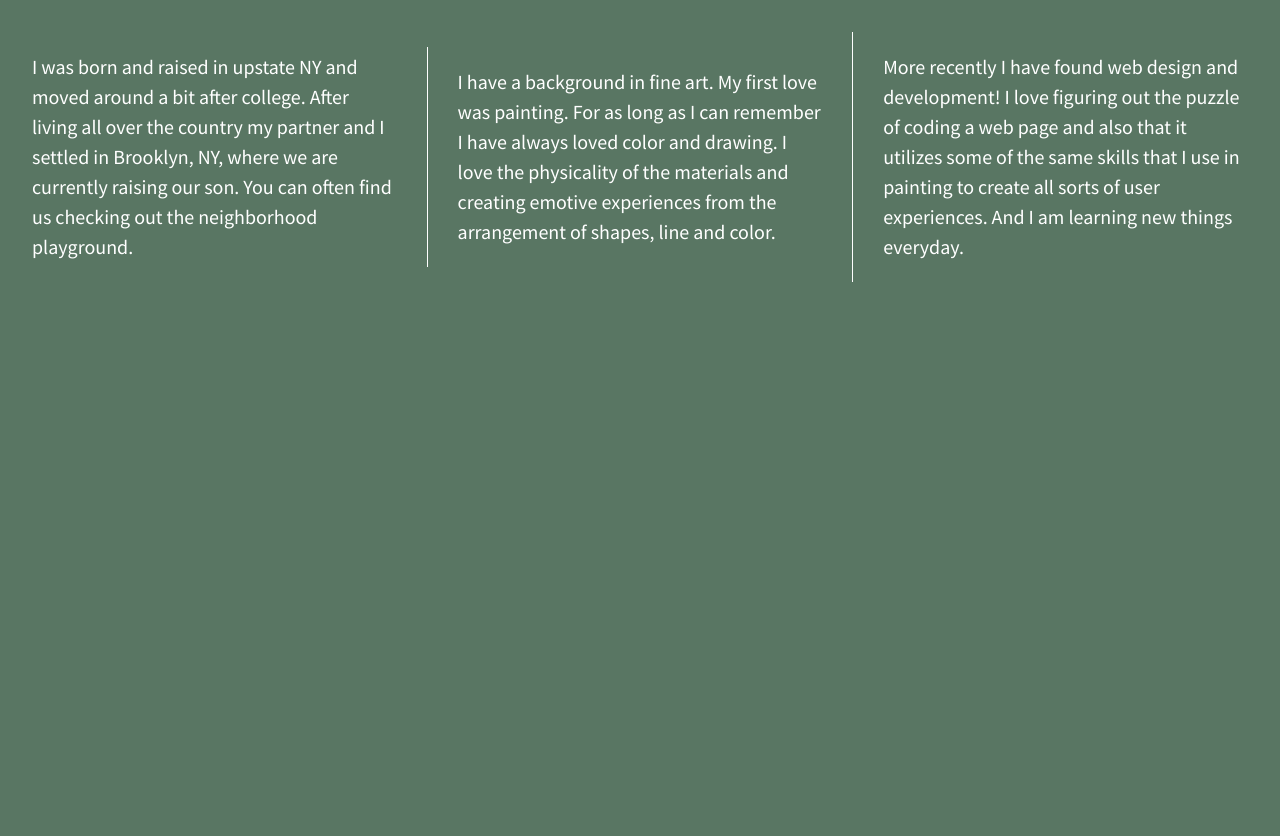
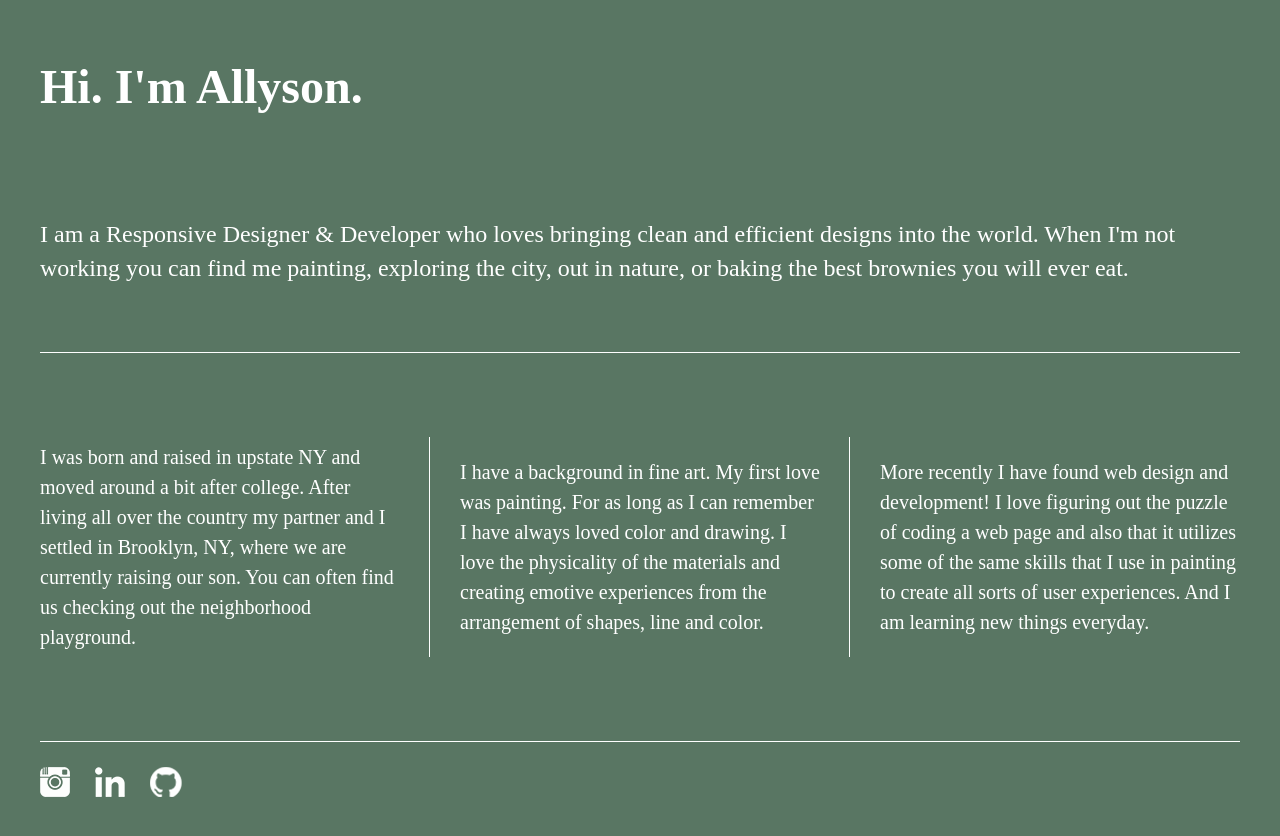
Before and after one commit to allyson-s-code/206-divs-flexbox-starter, a plain HTML site: page index.html in a window 1280 px wide. Drawn offline with nearby package versions, Linux system fonts and the light colour scheme; a web font is replaced by a local one.

Commit message:
added header main footer

```diff
--- a/css/main.css
+++ b/css/main.css
@@ -99,22 +99,57 @@ textarea {
 html {
   background-color: #597663;
   height: 100%;
+  width: 100%;
 }
 
 body {
-  font-family: 'Source Sans Pro', sans-serif;
+  color:#fff;
+  font-family: 'Kaisei Tokumin', serif;
   padding: 2em;
   font-size: 1em;
   height: 100%;
+  display: flex;
+  justify-content: center;
+
 }
 
 .wrapper {
-  /*add display:flex and set justify-content to space-between*/
-  display: flex;
-  flex-flow: row wrap;
-  justify-content: space-between;
-  align-items: center;
+    /*add display:flex and set justify-content to space-between*/
+    display: flex;
+    flex-flow: row wrap;
+    justify-content: space-between;
+    align-items: center;
+    max-width: 1200px;
 }
+
+header,
+footer {
+    width: 100%;
+    display: flex;
+    justify-content: flex-start;
+}
+
+header h1 {
+    font-family: 'Kaisei HarunoUmi', serif;
+    font-size: 3em;
+    font-weight: 700;
+    line-height: .5em;
+}
+
+main {
+    width: 100%;
+    height: 200px;
+    display: flex;
+    justify-content: center;
+    align-items: center;
+    border-bottom: 1px solid #fff;
+    margin-bottom: 3em;
+}
+
+main p {
+    font-size: 1.5em;
+}
+
 
 .div-1, .div-2, .div-3 {
   /*give the divs a width of 30%, add display:flex, set justify-content and align-items to center*/
@@ -123,7 +158,6 @@ body {
   font-size: 1.25em;
   background-color:#597663;
   width: 300px;
-  height: 300px;
   display: flex;
   width: 30%;
   height: auto;
@@ -136,6 +170,17 @@ body {
     padding-left: 1.5em;
 }
 
+footer {
+    flex-direction: row;
+    border-top: 1px solid #fff;
+    margin-top: 3em;
+    flex-flow: row nowrap;
+}
+
+footer a {
+    padding: 25px 25px 25px 0;
+
+}
 
 /* ==========================================================================
    Helper classes
--- a/index.html
+++ b/index.html
@@ -13,15 +13,22 @@
         <link rel="stylesheet" href="css/normalize.css">
         <link rel="stylesheet" href="css/main.css">
         <script src="js/vendor/modernizr-2.8.3.min.js"></script>
-        <link href='http://fonts.googleapis.com/css?family=Lora:700' rel='stylesheet' type='text/css'>
-        <link href='http://fonts.googleapis.com/css?family=Source+Sans+Pro:400,700' rel='stylesheet' type='text/css'>
+        <link rel="preconnect" href="https://fonts.googleapis.com">
+        <link rel="preconnect" href="https://fonts.gstatic.com" crossorigin>
+        <link href="https://fonts.googleapis.com/css2?family=Kaisei+HarunoUmi:wght@700&family=Kaisei+Tokumin:wght@500&display=swap" rel="stylesheet">
     </head>
     <body>
         <!--[if lt IE 8]>
             <p class="browserupgrade">You are using an <strong>outdated</strong> browser. Please <a href="http://browsehappy.com/">upgrade your browser</a> to improve your experience.</p>
         <![endif]-->
+        <section class="wrapper">
+            <header>
+                <h1> Hi. I'm Allyson.</h1>
+            </header>
+            <main>
+                <p>I am a Responsive Designer & Developer who loves bringing clean and efficient designs into the world. When I'm not working you can find me painting, exploring the city, out in nature, or baking the best brownies you will ever eat.</p>
+            </main>
 
-        <section class="wrapper">
             <div class="div-1">
                 <p>I was born and raised in upstate NY and moved around a bit after college. After living all over the country my partner and I settled in Brooklyn, NY, where we are currently raising our son. You can often find us checking out the neighborhood playground. </p>
             </div>
@@ -31,8 +38,16 @@
             <div class="div-3">
                 <p>More recently I have found web design and development! I love figuring out the puzzle of coding a web page and also that it utilizes some of the same skills that I use in painting to create all sorts of user experiences.  And I am learning new things everyday.</p>
             </div>
+
+            <footer>
+                <a href="https://www.instagram.com/allysonsmithstudio/"><img src="img/instagram-icon.png"
+                            alt="instagram icon" /></a>
+                <a href="https://www.linkedin.com/in/allyson-smith-0a808126/"><img
+                            src="img/linkedin-icon.png" alt="linkedin icon" /></a>
+                <a href="https://github.com/allyson-s-code/"><img src="img/github-icon.png"
+                            alt="github icon" /></a>
+            </footer>
         </section>
-
         <script src="https://ajax.googleapis.com/ajax/libs/jquery/1.11.3/jquery.min.js"></script>
         <script>window.jQuery || document.write('<script src="js/vendor/jquery-1.11.3.min.js"><\/script>')</script>
         <script src="js/plugins.js"></script>
```
Also changed, not shown: img/github-icon.png (added), img/instagram-icon.png (added), img/linkedin-icon.png (added).
